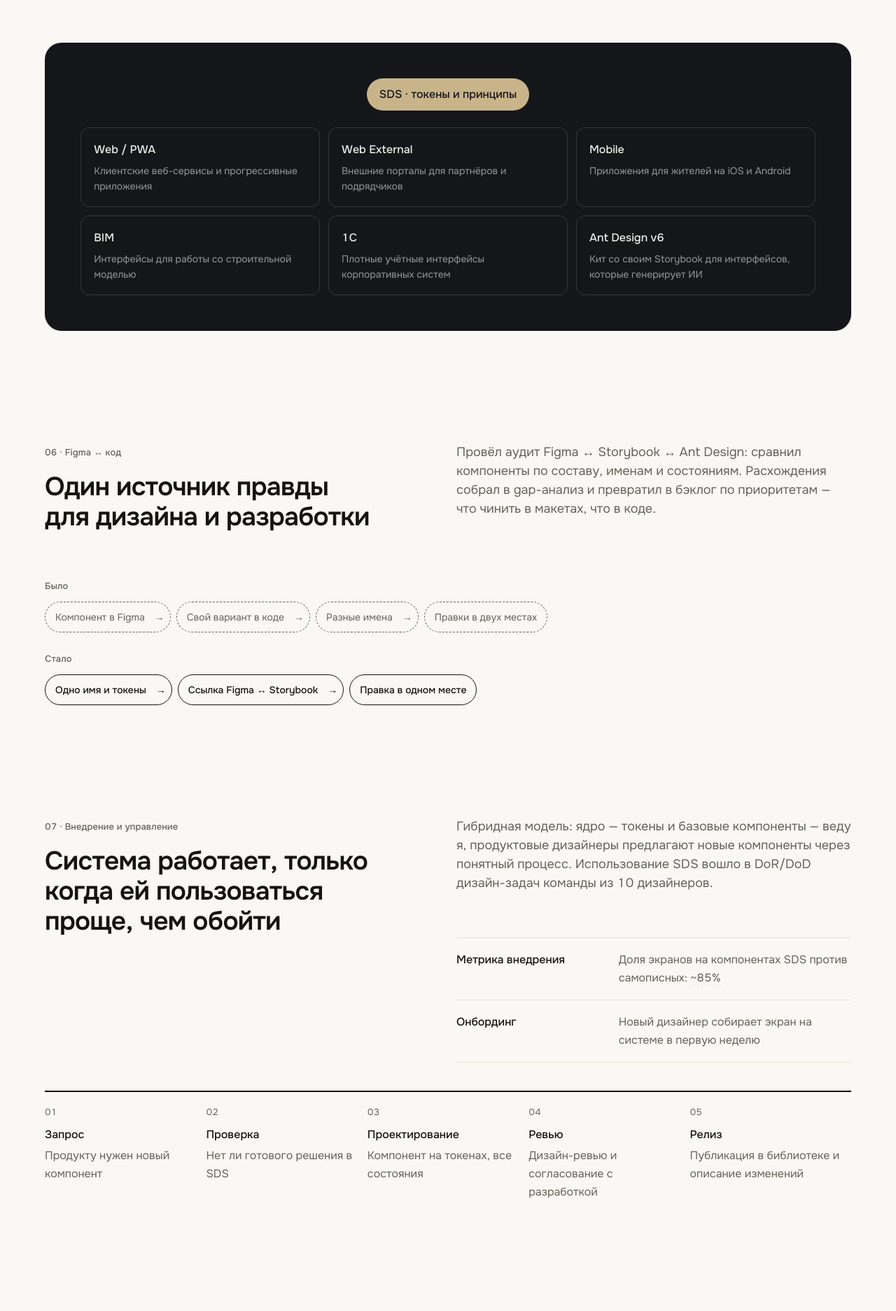
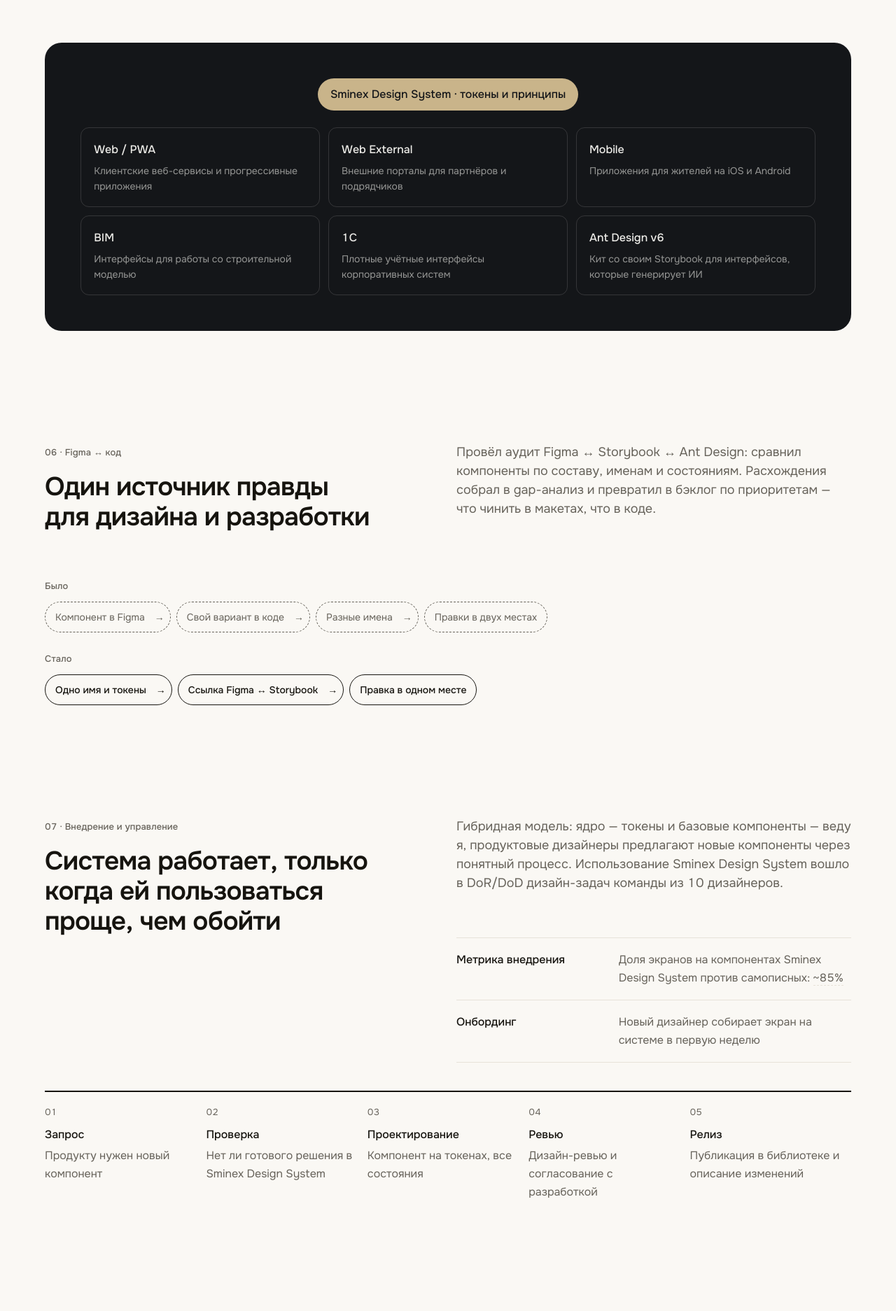
Before and after one commit to alexefov/alexefov.github.io, a plain HTML site: page cases/design-system.html in a window 1280 px wide. Shown: the part 6240-8114 px from the top of the page at 70% size. Drawn offline with Linux system fonts and the light colour scheme.

Commit message:
SDS → Sminex Design System (из alexefov/portfolio@bf40c72)
Co-Authored-By: Claude Opus 5.5 <noreply@anthropic.com>

```diff
--- a/cases/design-system.html
+++ b/cases/design-system.html
@@ -192,7 +192,7 @@
       </div>
     </div>
     <div class="sds-stage rv" style="margin-top:var(--s5)">
-      <div class="eco-root"><b>SDS · токены и принципы</b></div>
+      <div class="eco-root"><b>Sminex Design System · токены и принципы</b></div>
       <div class="eco">
         <div><b>Web / PWA</b><span>Клиентские веб-сервисы и прогрессивные приложения</span></div>
         <div><b>Web External</b><span>Внешние порталы для партнёров и подрядчиков</span></div>
@@ -229,16 +229,16 @@
         <h2 class="t-h2 rv" style="margin-top:var(--s2)">Система работает, только когда ей пользоваться проще, чем обойти</h2>
       </div>
       <div class="r">
-        <p class="t-lead muted rv">Гибридная модель: ядро — токены и базовые компоненты — веду я, продуктовые дизайнеры предлагают новые компоненты через понятный процесс. Использование SDS вошло в DoR/DoD дизайн-задач команды из 10 дизайнеров.</p>
+        <p class="t-lead muted rv">Гибридная модель: ядро — токены и базовые компоненты — веду я, продуктовые дизайнеры предлагают новые компоненты через понятный процесс. Использование Sminex Design System вошло в DoR/DoD дизайн-задач команды из 10 дизайнеров.</p>
         <div class="rows rv" style="margin-top:var(--s5)">
-          <div><b>Метрика внедрения</b><span>Доля экранов на компонентах SDS против самописных: <span class="fill">~85%</span></span></div>
+          <div><b>Метрика внедрения</b><span>Доля экранов на компонентах Sminex Design System против самописных: <span class="fill">~85%</span></span></div>
           <div><b>Онбординг</b><span>Новый дизайнер собирает экран на системе в первую неделю</span></div>
         </div>
       </div>
     </div>
     <ol class="flowline rv">
       <li><b>Запрос</b><span>Продукту нужен новый компонент</span></li>
-      <li><b>Проверка</b><span>Нет ли готового решения в SDS</span></li>
+      <li><b>Проверка</b><span>Нет ли готового решения в Sminex Design System</span></li>
       <li><b>Проектирование</b><span>Компонент на токенах, все состояния</span></li>
       <li><b>Ревью</b><span>Дизайн-ревью и согласование с разработкой</span></li>
       <li><b>Релиз</b><span>Публикация в библиотеке и описание изменений</span></li>
```
Also changed, not shown: cases/sminex-comfort.html (+1 -1 lines), cv.html (+2 -2 lines), index.html (+2 -2 lines).
